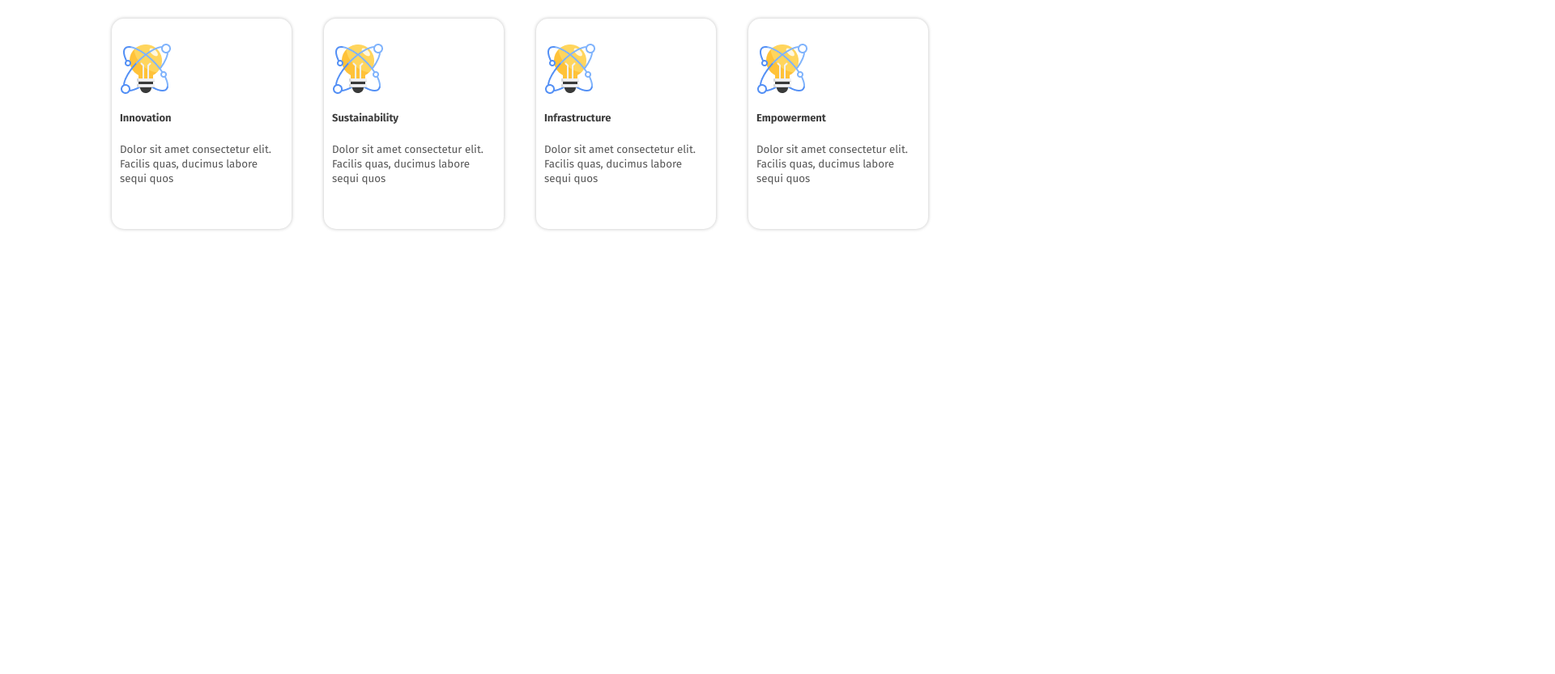
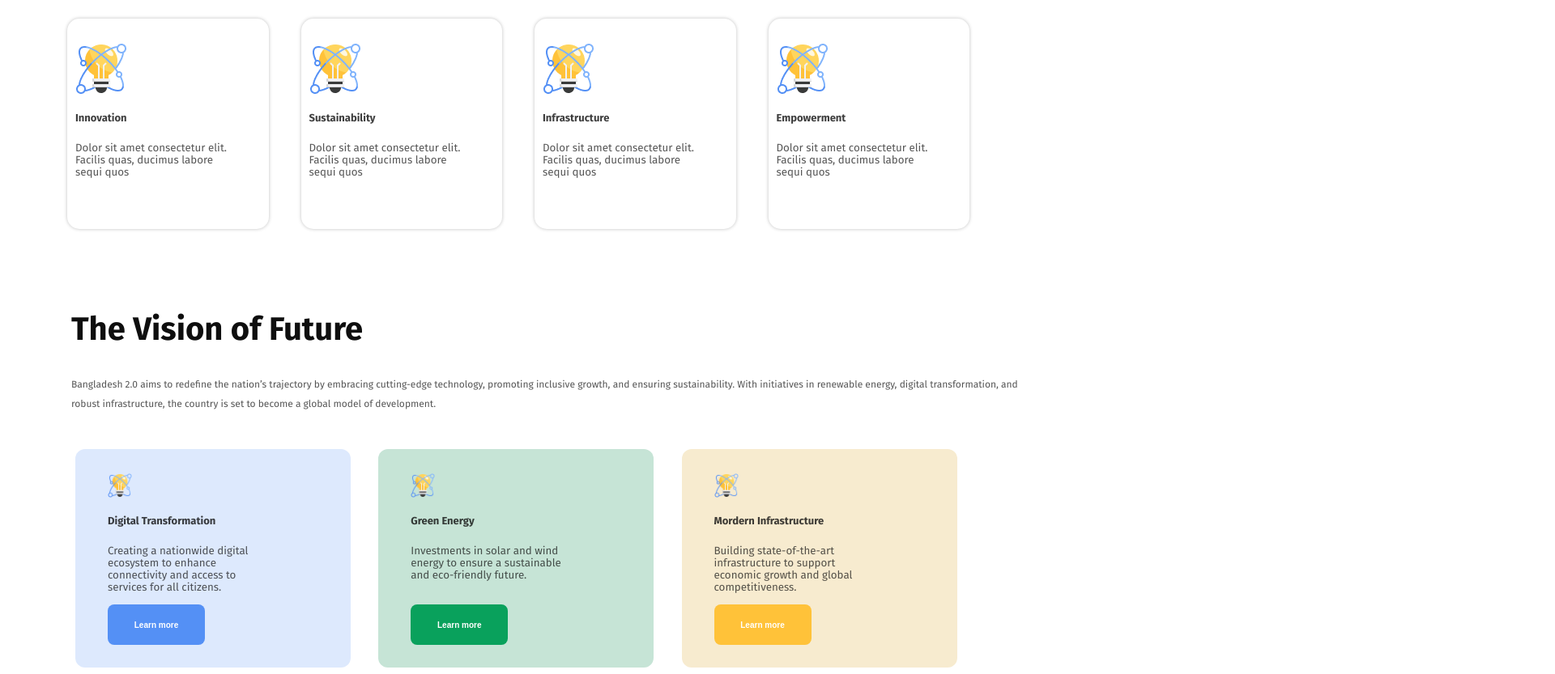
Before and after one commit to maimuna-t-333/Assignment_001, a plain HTML site: page index.html in a window 1280 px wide. Shown: the part 565-1398 px from the top of the page at 81% size, 1920 px wide, since content can reach past the window. Before the commit the page ends 916 px from the top, so only its background shows below. Drawn offline with Linux system fonts and the light colour scheme.

Commit message:
vision of future section

```diff
--- a/index.html
+++ b/index.html
@@ -47,6 +47,30 @@
             </div>
 
         </section>
+        <section class=>
+            <h3 class="title">The Vision of Future</h3>
+            <p class="description">Bangladesh 2.0 aims to redefine the nation’s trajectory by embracing cutting-edge technology, promoting inclusive growth, and ensuring sustainability. With initiatives in renewable energy, digital transformation, and robust infrastructure, the country is set to become a global model of development.</p>
+            </section>
+            <section class="card-align">
+            <div class="card-container-1">
+                <img class="bulb" src="B11A1--assignment-1/assets/card-icon.png" alt="">
+                <h4 class="container-title">Digital Transformation</h4>
+                <p class="container-description">Creating a nationwide digital ecosystem to enhance connectivity and access to services for all citizens.</p>
+                <button class="card-btn-1">Learn more</button>
+            </div>
+            <div class="card-container-2">
+                <img class="bulb" src="B11A1--assignment-1/assets/card-icon.png" alt="">
+                <h4 class="container-title">Green Energy</h4>
+                <p class="container-description">Investments in solar and wind energy to ensure a sustainable and eco-friendly future.</p>
+                <button class="card-btn-2">Learn more</button>
+            </div>
+            <div class="card-container-3">
+                <img class="bulb" src="B11A1--assignment-1/assets/card-icon.png" alt="">
+                <h4 class="container-title">Mordern Infrastructure</h4>
+                <p class="container-description">Building state-of-the-art infrastructure to support economic growth and global competitiveness.</p>
+                <button class="card-btn-3">Learn more</button>
+            </div>
+        </section>
 
     </main>
     <footer>
--- a/styles/styles.css
+++ b/styles/styles.css
@@ -62,7 +62,7 @@
 }
 
 
-/* Vission of future style */
+/* optional part */
 
 .container{
     display: inline-block;
@@ -92,12 +92,123 @@
     width: 202px;
     height:60px;
     font-size:smaller;
-    line-height: 18px;
+    line-height: 15px;
     color: rgba(14, 14, 14, 0.7);
 }
 .card-section{
     height: 300px;
     display: flex;
-    padding: 20px 110px;
+    padding: 20px 55px;
 
 }
+/* vision of the world */
+.title{
+    width: 1200px;
+    height: 40px;
+    font-weight: bold;
+    font-size: 40px;
+    color: #0E0E0E;
+    padding-left: 80px;
+}
+.description{
+    width: 1200px;
+    height: 80px;
+    font-weight: normal;
+    font-size: 12px;
+    line-height: 24px;
+    color: rgba(14, 14, 14, 0.7);
+    padding-left: 80px;
+    padding-right: 3000px;
+
+
+
+}
+.card-container-1{
+    width: 260px;
+    height: 210px;
+    padding: 20px 20px;
+    gap:auto;
+    border-radius: 12px;
+    background-color:rgba(84, 144, 245, 0.2);
+
+
+
+
+}
+.card-container-2{
+    width: 260px;
+    height: 210px;
+    padding: 20px 20px;
+    gap:auto;
+    border-radius: 12px;
+    background-color: #C6E4D6;
+
+
+
+}.card-container-3{
+    width: 260px;
+    height: 210px;
+    padding: 20px 20px;
+    gap:auto;
+
+    border-radius: 12px;
+    background-color: #F7EBCF;
+
+
+}
+.card-btn-1{
+    width: 120px;
+    height:5px;
+    gap: 45;
+    padding: 20px 11px;
+    border-radius: 8px;
+    background-color: #5490F5;
+    border: none;
+    font-size: 10px;
+    font-weight: bolder;
+    color: white;
+    padding-bottom: 30px;
+
+
+}
+.card-btn-2{
+    width: 120px;
+    height:5px;
+    gap: 45;
+    padding: 20px 11px;
+    border-radius: 8px;
+    background-color: #09A15C;
+    border: none;
+    font-size: 10px;
+    font-weight: bolder;
+    color: white;
+    padding-bottom: 30px;
+
+
+}
+.card-btn-3{
+    width: 120px;
+    height:5px;
+    gap: 45;
+    padding: 20px 11px;
+    border-radius: 8px;
+    background-color:#FFC239;
+    border: none;
+    font-size: 10px;
+    font-weight: bolder;
+    color: white;
+    padding-bottom: 30px;
+
+
+}
+.card-container-1,.card-container-2,.card-container-3{
+    display: inline-block;
+    padding: 30px 10px;
+    justify-content: space-between;
+    gap: 30px 30px;
+    margin: 0px 15px 0px 15px;
+    padding-inline: 40px;
+}
+.card-align{
+    padding-left: 70px;
+}
```
